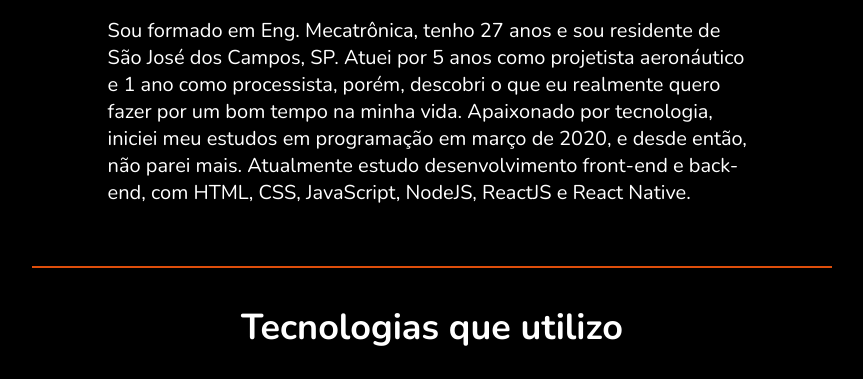
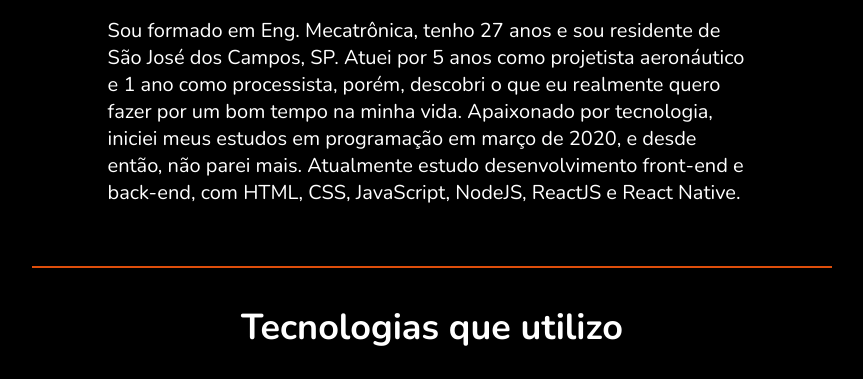
Before and after one commit to CaioDalo/portfolio, a plain HTML site: page index.html in a window 1280 px wide. Shown: the part 645-1024 px from the top of the page, without its empty margins (208-1071 px from the left). Drawn offline with nearby package versions, Linux system fonts and the light colour scheme; a script that the page names is missing.

Commit message:
Fixed text on 'sobre mim'

```diff
--- a/index.html
+++ b/index.html
@@ -49,7 +49,7 @@
                 como
                 projetista aeronáutico e 1 ano como processista, porém, descobri o que eu realmente quero fazer por um
                 bom
-                tempo na minha vida. Apaixonado por tecnologia, iniciei meu estudos em programação em
+                tempo na minha vida. Apaixonado por tecnologia, iniciei meus estudos em programação em
                 março de
                 2020,
                 e desde então, não parei mais. Atualmente estudo desenvolvimento front-end e back-end, com HTML, CSS,
```
